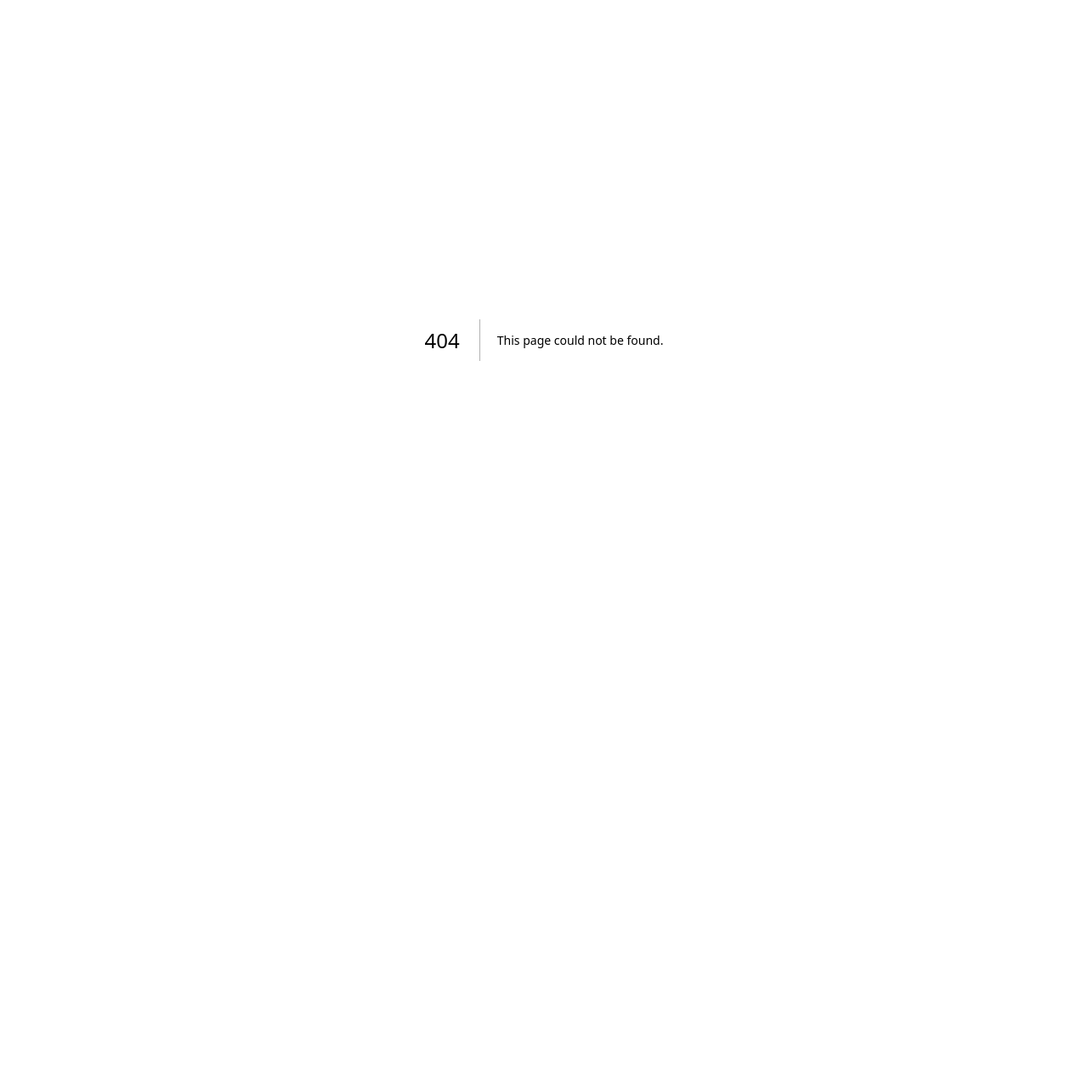
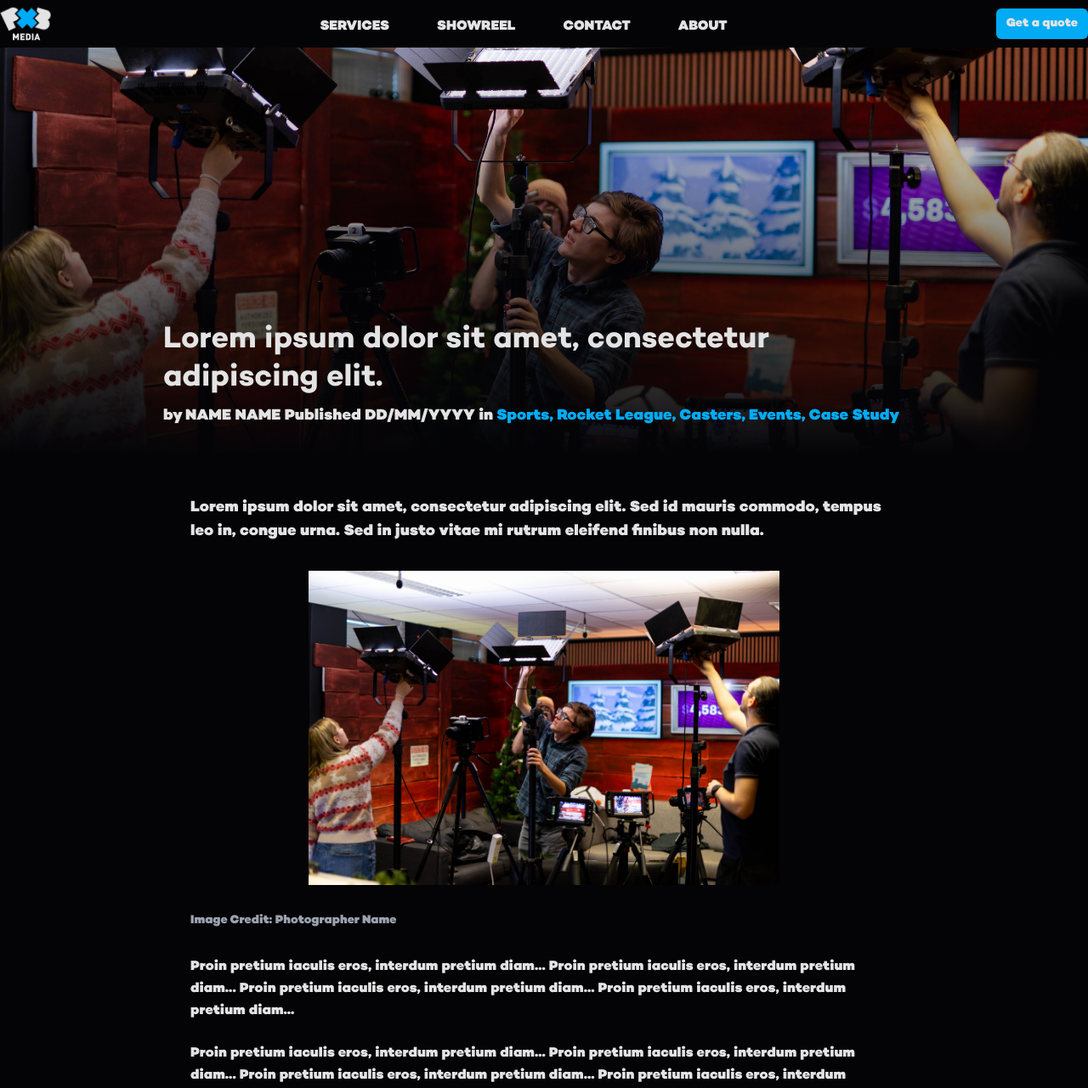
Before and after one commit to ThatGuyHS/pxb-media-test, a Next.js app in the folder pxb-media-test/: page /case/1 in a window 1280 px wide. Before the commit this address had no page. Shown: the top 1281 px of the page at 85% size. Before the commit the page ends 800 px from the top, so only its background shows below. Built offline with nearby package versions, Linux system fonts and the light colour scheme.

Commit message:
added case page

```diff
--- /dev/null
+++ b/pxb-media-test/app/api/case/[id]/route.js
@@ -0,0 +1,31 @@
+import { NextResponse } from 'next/server';
+
+export async function GET(req, { params }) {
+  const { id } = params;
+
+  // Simulated data fetching logic
+  const data = {
+    id,
+    title: 'Lorem ipsum dolor sit amet, consectetur adipiscing elit.',
+    author: 'NAME NAME',
+    date: 'DD/MM/YYYY',
+    categories: ['Sports', 'Rocket League', 'Casters', 'Events', 'Case Study'],
+    intro: 'Lorem ipsum dolor sit amet, consectetur adipiscing elit. Sed id mauris commodo, tempus leo in, congue urna. Sed in justo vitae mi rutrum eleifend finibus non nulla.',
+    imageUrl: '/tf.connect-11.jpg',
+    secondaryImageUrl: '/tf.connect-11.jpg',
+    imageCredit: 'Photographer Name',
+    paragraphs: [
+      'Proin pretium iaculis eros, interdum pretium diam...   Proin pretium iaculis eros, interdum pretium diam... Proin pretium iaculis eros, interdum pretium diam... Proin pretium iaculis eros, interdum pretium diam...',
+      'Proin pretium iaculis eros, interdum pretium diam...   Proin pretium iaculis eros, interdum pretium diam... Proin pretium iaculis eros, interdum pretium diam... Proin pretium iaculis eros, interdum pretium diam...',
+      'Proin pretium iaculis eros, interdum pretium diam...   Proin pretium iaculis eros, interdum pretium diam... Proin pretium iaculis eros, interdum pretium diam... Proin pretium iaculis eros, interdum pretium diam...',
+      'Proin pretium iaculis eros, interdum pretium diam...   Proin pretium iaculis eros, interdum pretium diam... Proin pretium iaculis eros, interdum pretium diam... Proin pretium iaculis eros, interdum pretium diam...',
+      'Proin pretium iaculis eros, interdum pretium diam...   Proin pretium iaculis eros, interdum pretium diam... Proin pretium iaculis eros, interdum pretium diam... Proin pretium iaculis eros, interdum pretium diam...',
+      'Proin pretium iaculis eros, interdum pretium diam...   Proin pretium iaculis eros, interdum pretium diam... Proin pretium iaculis eros, interdum pretium diam... Proin pretium iaculis eros, interdum pretium diam...',
+      'Proin pretium iaculis eros, interdum pretium diam...   Proin pretium iaculis eros, interdum pretium diam... Proin pretium iaculis eros, interdum pretium diam... Proin pretium iaculis eros, interdum pretium diam...',
+      'Proin pretium iaculis eros, interdum pretium diam...   Proin pretium iaculis eros, interdum pretium diam... Proin pretium iaculis eros, interdum pretium diam... Proin pretium iaculis eros, interdum pretium diam...',
+      'Proin pretium iaculis eros, interdum pretium diam...   Proin pretium iaculis eros, interdum pretium diam... Proin pretium iaculis eros, interdum pretium diam... Proin pretium iaculis eros, interdum pretium diam...'
+    ]
+  };
+
+  return NextResponse.json(data);
+}
--- /dev/null
+++ b/pxb-media-test/app/case/[id]/page.tsx
@@ -0,0 +1,142 @@
+"use client";
+import React, { useEffect, useState } from 'react';
+import { useParams } from 'next/navigation';
+import { Button } from '@/components/ui/button';
+import { useRef } from 'react';
+import QuoteModal from '@/components/modal/quotemodal';
+
+type ArticleData = {
+  id: string;
+  title: string;
+  author: string;
+  date: string;
+  categories: string[];
+  intro: string;
+  imageUrl: string;
+  secondaryImageUrl: string;
+  imageCredit: string;
+  paragraphs: string[];
+};
+
+const ArticleComponent: React.FC = () => {
+  const { id } = useParams();
+  const [data, setData] = useState<ArticleData | null>(null);
+
+  const [menuOpen, setMenuOpen] = useState(false);
+  const [modalIsOpen, setModalIsOpen] = useState(false);
+  const handleToggleMenu = () => {
+    setMenuOpen(!menuOpen);
+  };
+
+  const openModal = () => setModalIsOpen(true);
+  const closeModal = () => setModalIsOpen(false);
+
+  const menuRef = useRef<HTMLDivElement>(null);
+
+  const handleClickOutside = (event: any) => {
+    if (menuRef.current && !menuRef.current.contains(event.target)) {
+      setMenuOpen(false);
+    }
+  };
+
+  useEffect(() => {
+    if (id) {
+      fetch(`/api/case/${id}`)
+        .then((response) => response.json())
+        .then((data: ArticleData) => setData(data))
+        .catch((error) => console.error('Error fetching data:', error));
+    }
+  }, [id]);
+
+  if (!data) {
+    return <div className='h-full w-full bg-black text-white font-custom'>Loading...</div>;
+  }
+
+  return (
+
+    <div className="bg-black text-white font-custom">
+        <header className="bg-black text-white transition-colors duration-300 sticky top-0 z-50">
+      <nav className="container mx-auto flex flex-wrap items-center justify-between py-1 px-4 md:px-0">
+          <div className="flex items-center space-x-6">
+            <a className="text-xl font-bold" href="#">
+            <img src="/vertical_logo.svg" alt="PXB Media Logo" className="h-10" />
+            </a>
+            <button
+              className="md:hidden rounded border px-4 py-2 text-sm hover:bg-white hover:text-black transition-colors duration-300"
+              onClick={handleToggleMenu}
+            >
+              {menuOpen ? 'CLOSE' : 'MENU'}
+            </button>
+          </div>
+          <div ref={menuRef} className={`${menuOpen ? 'flex' : 'hidden'} flex-col absolute bg-black w-full mt-2 pb-4 md:pb-0 md:w-auto md:static md:flex md:flex-row md:space-x-6`}>
+            <a className="px-4 py-2 hover:text-gray-300 hover:underline decoration-primary transition-colors duration-300" href="#">
+              SERVICES
+            </a>
+            <a className="px-4 py-2 hover:text-gray-300 hover:underline decoration-primary transition-colors duration-300" href="#">
+              SHOWREEL
+            </a>
+            <a className="px-4 py-2 hover:text-gray-300 hover:underline decoration-primary transition-colors duration-300" href="#contact">
+              CONTACT
+            </a>
+            <a className="px-4 py-2 hover:text-gray-300 hover:underline decoration-primary transition-colors duration-300" href="#">
+              ABOUT
+            </a>
+          </div>
+          <Button onClick={openModal} className="hidden text-[#E3E3E3] md:inline-flex color-primary hover:bg-primaryAlt" size="sm" variant="default">
+            Get a quote
+          </Button>
+        </nav>
+      </header>
+      <QuoteModal isOpen={modalIsOpen} onRequestClose={closeModal} />
+
+      {/* Main Image Section */}
+      <div className="relative">
+        <img
+          src={data.imageUrl}
+          alt="Article Image"
+          className="w-full h-[60vh] object-cover"
+        />
+        <div className="absolute inset-0 bg-gradient-to-t from-black to-transparent flex items-end p-8">
+          <div className="w-full max-w-4xl mx-auto">
+            <h1 className="text-4xl font-bold leading-tight mb-2">{data.title}</h1>
+            <p className="text-lg">
+              by {data.author} Published {data.date} in
+              {data.categories.map((category, index) => (
+                <span key={index} className="text-primary ml-1">
+                  {category}{index < data.categories.length - 1 ? ',' : ''}
+                </span>
+              ))}
+            </p>
+          </div>
+        </div>
+      </div>
+
+      {/* Article Content Section */}
+      <div className="px-8 py-12 max-w-4xl mx-auto">
+        <p className="text-lg mb-8">{data.intro}</p>
+        <div className="flex justify-center mb-8">
+          <img
+            src={data.secondaryImageUrl}
+            alt="Event"
+            className="w-full md:w-2/3 h-auto"
+          />
+        </div>
+        <p className="text-sm text-gray-400 mb-8">Image Credit: {data.imageCredit}</p>
+        <div className="space-y-6 text-base leading-relaxed">
+          {data.paragraphs.map((paragraph, index) => (
+            <p key={index}>{paragraph}</p>
+          ))}
+        </div>
+      </div>
+
+      {/* Read More Button Section */}
+      <div className="flex justify-center py-8">
+        <button className="text-lg text-primary border-b-2 border-primary pb-1 hover:text-primaryAlt hover:border-primaryAlt transition">
+          READ MORE
+        </button>
+      </div>
+    </div>
+  );
+};
+
+export default ArticleComponent;
```
